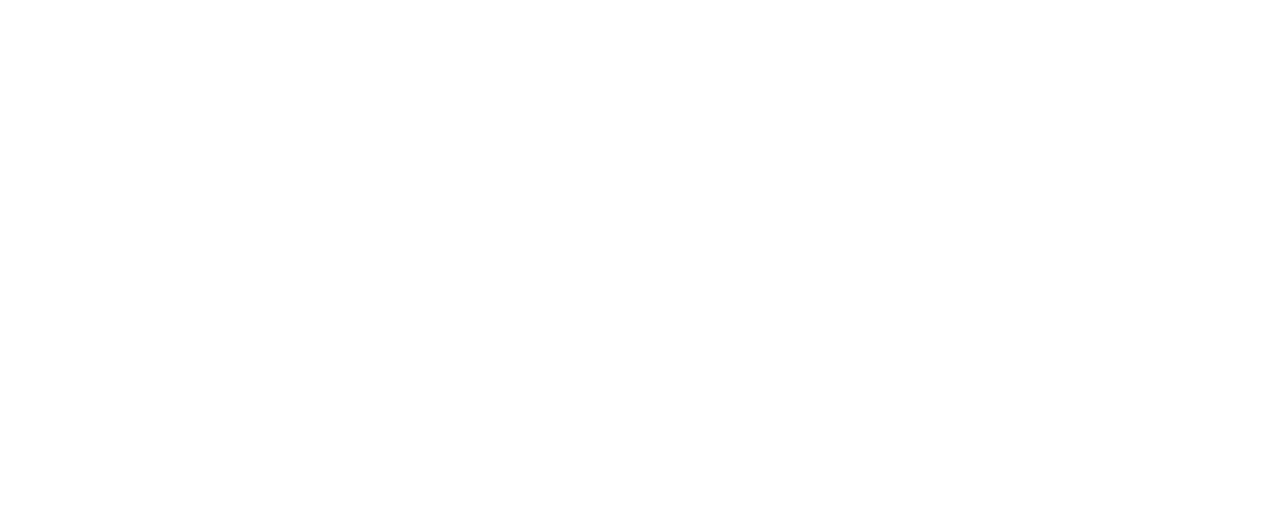
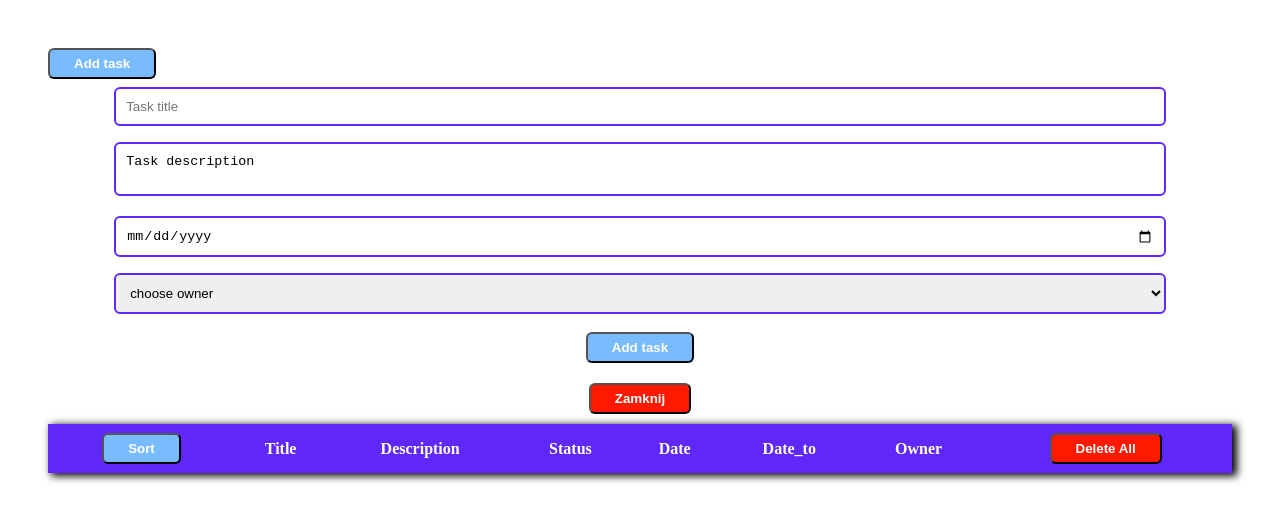
Before and after one commit to TomaszSokalski/Vanilla-js-CRUD, a website built with Parcel: page index.html in a window 1280 px wide. Built offline with nearby package versions, Linux system fonts and the light colour scheme.

Commit message:
build html and add styles

```diff
--- a/index.html
+++ b/index.html
@@ -10,6 +10,54 @@
     <script src="./src/js/main.js" defer></script>
 </head>
 <body>
-
+    <div class="wrapper">
+        <section>
+            <span>
+                <button class="showDialog btn">Add task</button>
+            </span>
+                <form class="form">
+                    <div class="form-row">
+                        <input type="text" name="title" min="3" max="50" placeholder="Task title" required>
+                    </div>
+                    <div class="form-row">
+                        <textarea type="text" name="description" maxlength="400" min="20" placeholder="Task description" required></textarea>
+                    </div>
+                    <div class="form-row">
+                        <input type="date" name="date_to" class="time" required>
+                    </div>
+                    <div class="form-row">
+                        <select name="owner" required>
+                            <option value="">choose owner</option>
+                            <option value="user_1">user_1</option>
+                            <option value="user_2">user_2</option>
+                            <option value="user_3">user_3</option>
+                        </select>
+                    </div>
+                    <div class="form-row">
+                        <button class="btn">Add task</button>
+                    </div>
+                    <div class="form-row">
+                        <button class="btn-close">Zamknij</button>
+                    </div>
+                </form>
+        </section>
+        <section>
+            <table class="table">
+                <thead>
+                <tr>
+                    <th><button class="sort btn">Sort</button></th>
+                    <th>Title</th>
+                    <th>Description</th>
+                    <th>Status</th>
+                    <th>Date</th>
+                    <th>Date_to</th>
+                    <th>Owner</th>
+                    <th><button class="deleteAll-button btn-close">Delete All</button></th>
+                </tr>
+                </thead>
+                <tbody class="tasks"></tbody>
+            </table>
+        </section>
+    </div>
 </body>
 </html>
--- /dev/null
+++ b/src/styles/_buttons.scss
@@ -0,0 +1,24 @@
+.btn {
+  background-color: var(--button-background-blue);
+  border-radius: 6px;
+  cursor: pointer;
+  color: #ffffff;
+  font-weight: bold;
+  padding: 6px 24px;
+  &__:hover {
+    background-color: #378de5;
+
+  }
+}
+
+.btn-close {
+  background-color: var(--button-background-red);
+  border-radius:6px;
+  cursor:pointer;
+  color:#ffffff;
+  font-weight:bold;
+  padding:6px 24px;
+  &__:hover {
+    background-color: #ce0100;
+  }
+}
--- /dev/null
+++ b/src/styles/_form.scss
@@ -0,0 +1,17 @@
+.form-row {
+  text-align: center;
+  padding: 10px;
+}
+
+.form-row input, select, textarea {
+  width: 90%;
+  outline: 2px solid var(--blue);
+  resize: none;
+  border: 0;
+  border-radius: 4px;
+  padding: 10px;
+}
+
+.form-row input, select, textarea::placeholder{
+  color: var(--black);
+}
--- /dev/null
+++ b/src/styles/_table.scss
@@ -0,0 +1,27 @@
+.table {
+  width: 100%;
+  background-color: var(--white);
+  border-collapse: collapse;
+  border-width: 2px;
+  border-color: #5F28F8;
+  border-style: solid;
+  color: var(--black);
+  -webkit-box-shadow: 4px 2px 8px 1px var(--black);
+  box-shadow: 4px 2px 8px 1px var(--black);
+}
+
+.table td, th {
+  border-width: 2px;
+  border-color: var(--blue);
+  border-style: solid;
+  padding: 7px;
+}
+
+.table thead {
+  background-color: var(--blue);
+  color: var(--white);
+}
+
+tr {
+  text-align: center;
+}
--- a/src/styles/main.scss
+++ b/src/styles/main.scss
@@ -0,0 +1,23 @@
+@import "form";
+@import "table";
+@import "buttons";
+
+:root {
+  --black: #000000;
+  --white: #FFFFFF;
+  --blue: #5F28F8;
+  --button-background-blue: #79bbff;
+  --button-background-red: #fe1a00;
+}
+
+* {
+  box-sizing: border-box;
+  margin: 0;
+  padding: 0;
+}
+
+.wrapper {
+  padding: 3rem;
+  width: 100vw;
+  height: 100vh;
+}
```
